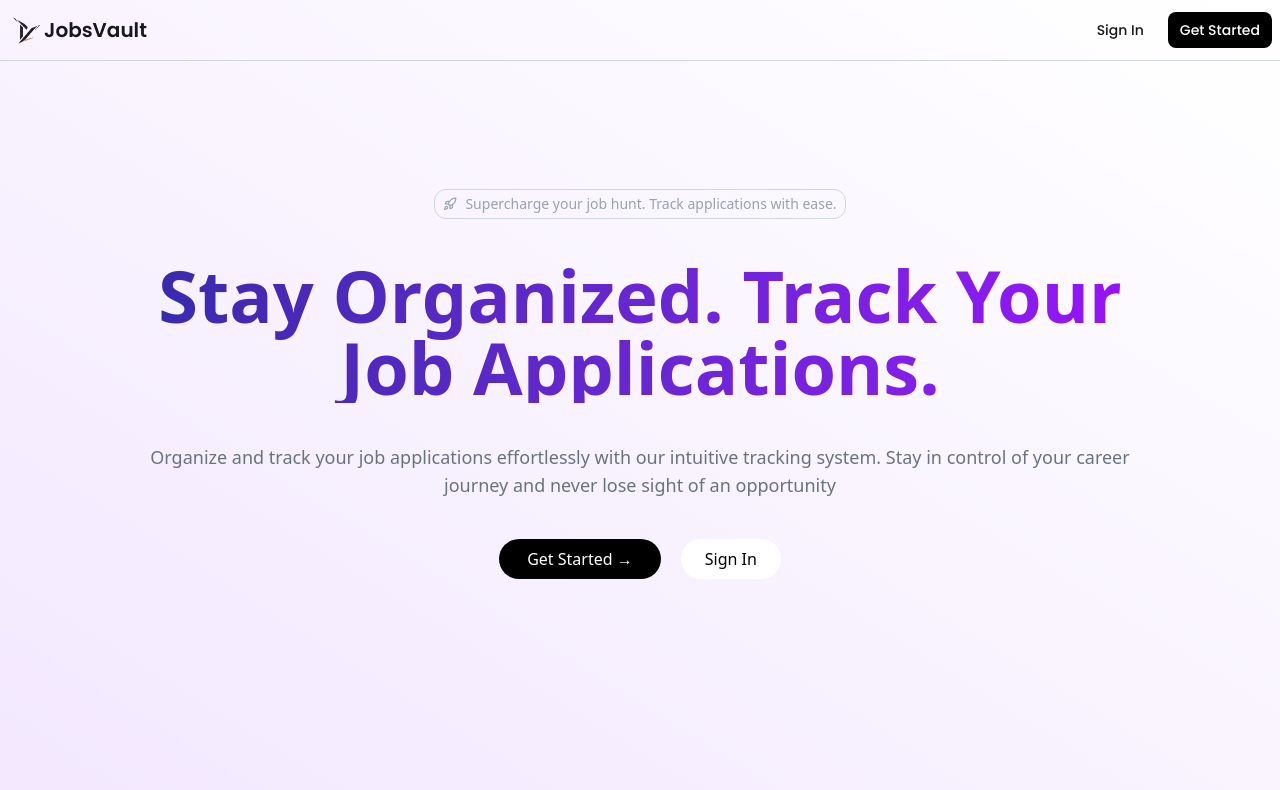
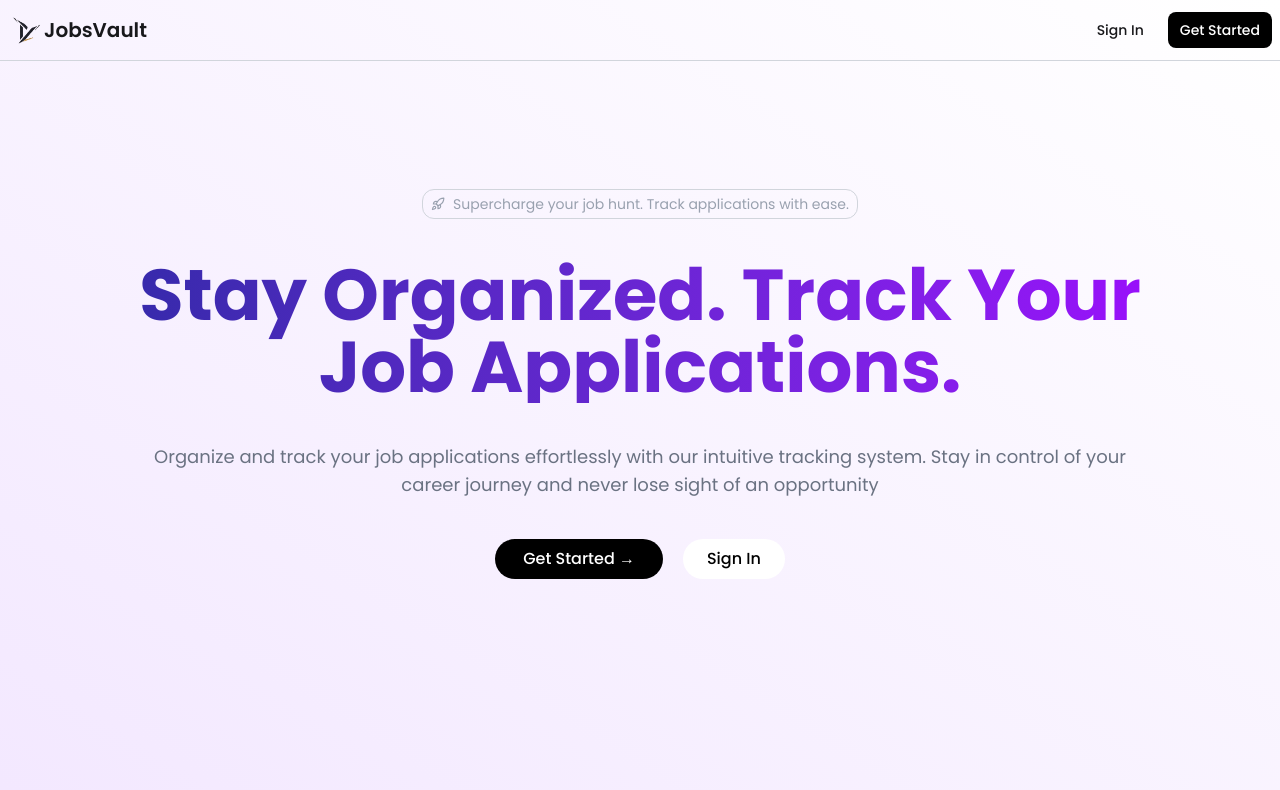
Before and after one commit to sxhilx/jobsvault, a React (Vite) app in the folder Frontend/: page / in a window 1280 px wide. Shown: the top 790 px of the page. Built offline with nearby package versions, Linux system fonts and the light colour scheme.

Commit message:
body font added

```diff
--- a/Frontend/src/index.css
+++ b/Frontend/src/index.css
@@ -5,6 +5,10 @@
 
 @theme{
     --font-primary: "Poppins", "serif";
+}
+
+body {
+  font-family: 'Poppins', sans-serif;
 }
 
 /* Custom animations */
```
